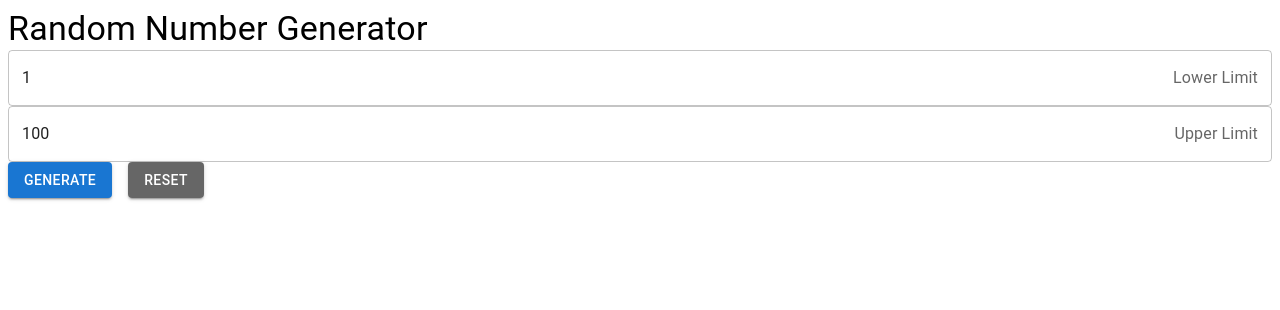
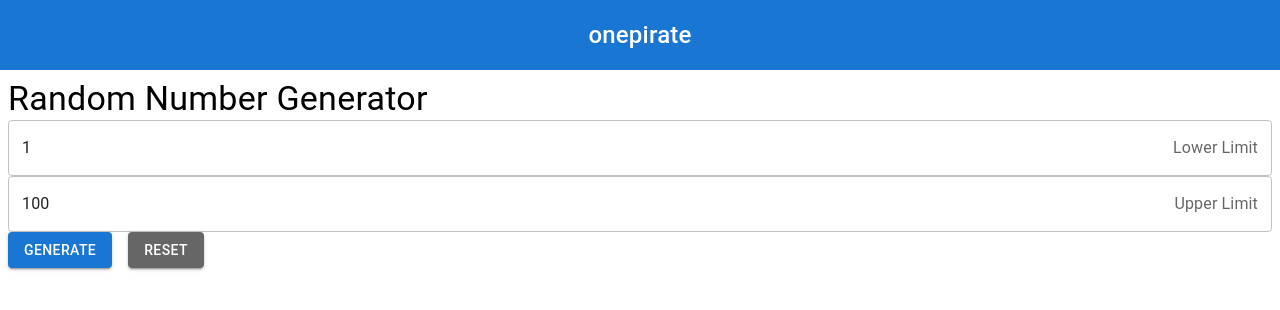
Before and after one commit to colemilne54/Calculator-Emporium, a React (Create React App) app: page / in a window 1280 px wide. Shown: the top 310 px of the page. Built offline with nearby package versions, Linux system fonts and the light colour scheme.

Commit message:
1 file modified, 3 added

```diff
--- a/src/App.js
+++ b/src/App.js
@@ -1,11 +1,13 @@
 import React from 'react';
 import './style.css';
 import RandomNumberGenerator from './Components/Calculators/RandomNumberGenerator';
+import AppAppBar from './Components/UI/AppBar';
 
 export default function App() {
   return (
-    <div>
+    <>
+      <AppAppBar />
       <RandomNumberGenerator />
-    </div>
+    </>
   );
 }
--- /dev/null
+++ b/src/Components/UI/AppBar.js
@@ -0,0 +1,54 @@
+import * as React from 'react';
+import Box from '@mui/material/Box';
+import Link from '@mui/material/Link';
+import AppBar from './Components/AppBar';
+import Toolbar from './Components/Toolbar';
+
+const rightLink = {
+  fontSize: 16,
+  color: 'common.white',
+  ml: 3,
+};
+
+function AppAppBar() {
+  return (
+    <div>
+      <AppBar position="fixed">
+        <Toolbar sx={{ justifyContent: 'space-between' }}>
+          <Box sx={{ flex: 1 }} />
+          <Link
+            variant="h6"
+            underline="none"
+            color="inherit"
+            href="/premium-themes/onepirate/"
+            sx={{ fontSize: 24 }}
+          >
+            {'onepirate'}
+          </Link>
+          <Box sx={{ flex: 1, display: 'flex', justifyContent: 'flex-end' }}>
+            <Link
+              color="inherit"
+              variant="h6"
+              underline="none"
+              href="/premium-themes/onepirate/sign-in/"
+              sx={rightLink}
+            >
+              {/* {'Sign In'} */}
+            </Link>
+            <Link
+              variant="h6"
+              underline="none"
+              href="/premium-themes/onepirate/sign-up/"
+              sx={{ ...rightLink, color: 'secondary.main' }}
+            >
+              {/* {'Sign Up'} */}
+            </Link>
+          </Box>
+        </Toolbar>
+      </AppBar>
+      <Toolbar />
+    </div>
+  );
+}
+
+export default AppAppBar;
--- /dev/null
+++ b/src/Components/UI/Components/AppBar.js
@@ -0,0 +1,8 @@
+import * as React from 'react';
+import MuiAppBar from '@mui/material/AppBar';
+
+function AppBar(props) {
+  return <MuiAppBar elevation={0} position="fixed" {...props} />;
+}
+
+export default AppBar;
--- /dev/null
+++ b/src/Components/UI/Components/Toolbar.js
@@ -0,0 +1,11 @@
+import { styled } from '@mui/material/styles';
+import MuiToolbar from '@mui/material/Toolbar';
+
+const Toolbar = styled(MuiToolbar)(({ theme }) => ({
+  height: 64,
+  [theme.breakpoints.up('sm')]: {
+    height: 70,
+  },
+}));
+
+export default Toolbar;
```
